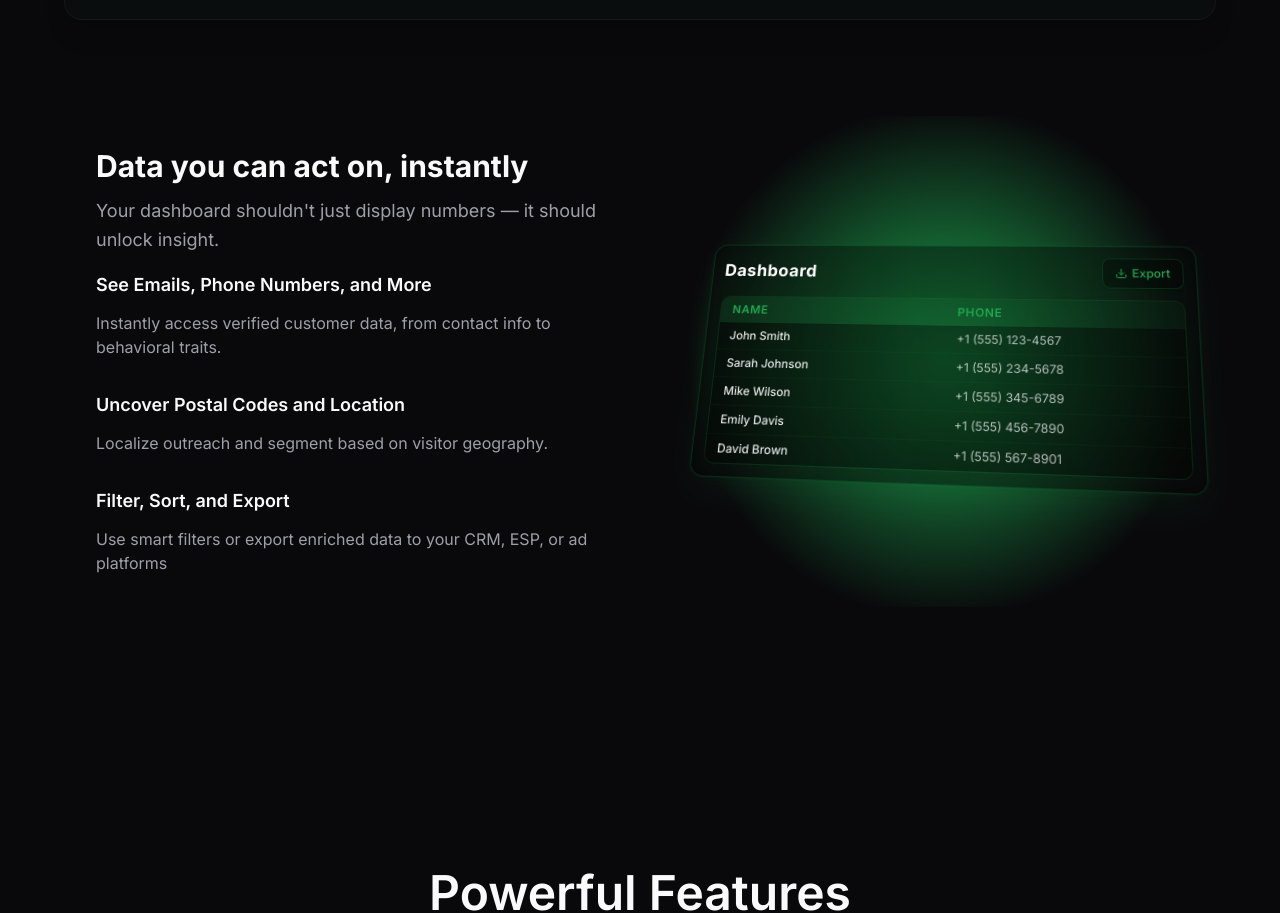
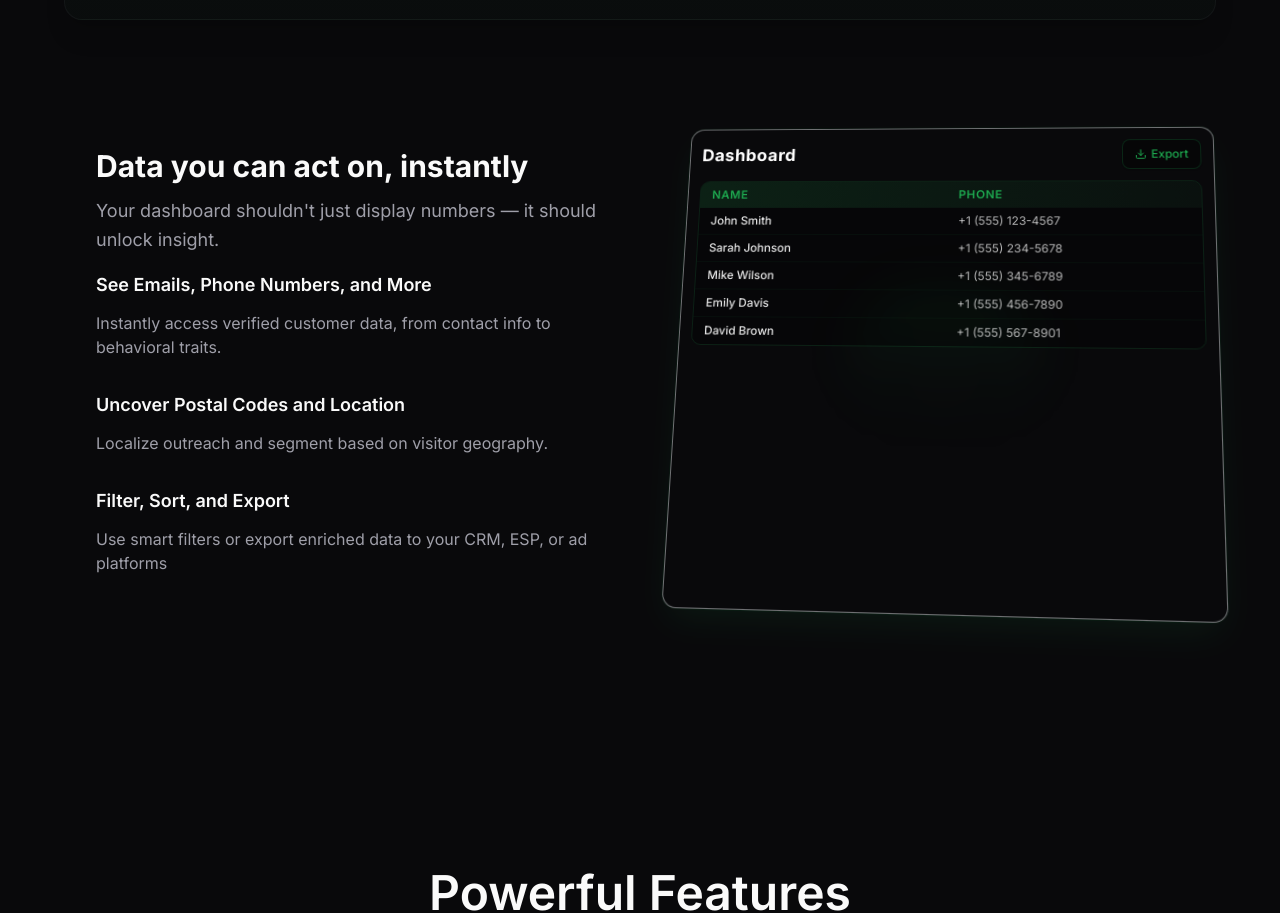
Before and after one commit to jakek14/powerdataplus, a Next.js app: page / in a window 1280 px wide. Shown: the part 3064-3977 px from the top of the page. Built offline with nearby package versions, Linux system fonts and the light colour scheme.

Commit message:
Remove radial glow effects to fix environment consistency issues

```diff
--- a/app/globals.css
+++ b/app/globals.css
@@ -345,14 +345,6 @@
   display: none;  /* Safari and Chrome */
 }
 
-.bg-radial-gradient {
-  background: radial-gradient(
-    circle at center,
-    var(--brand) 0%,
-    transparent 70%
-  );
-}
-
 /* Force dark mode for static exports */
 html.dark {
   color-scheme: dark;
--- a/components/ui/3d-dashboard.tsx
+++ b/components/ui/3d-dashboard.tsx
@@ -39,20 +39,9 @@ const Dashboard3D: React.FC = () => {
 
   return (
     <div className="relative w-full h-full">
-      {/* Radial Green Glow Background - Reduced intensity */}
-      <div className="absolute inset-0 bg-radial-gradient from-[#1da84f]/5 via-transparent to-transparent pointer-events-none" />
-
-      {/* Spotlight Effect - Reduced size and intensity */}
-      <div className="absolute top-1/2 left-1/2 transform -translate-x-1/2 -translate-y-1/2 w-[200px] h-[150px] bg-gradient-to-b from-[#1da84f]/10 via-[#1da84f]/3 to-transparent rounded-full blur-xl pointer-events-none" />
-
-      {/* Main Dashboard Container */}
-      <div className="relative z-10 flex items-center justify-center w-full h-full">
-        <div className="transform-gpu animate-fade-in-up">
-          {/* 3D Dashboard Panel */}
-          <div className="relative transform-gpu animate-float">
-            {/* Panel 1 - Main Table */}
+      {/* Remove radial gradient glow */}
       <div
-              className="relative w-[300px] sm:w-[400px] lg:w-[500px] bg-black/40 backdrop-blur-md border border-[#1da84f]/20 rounded-xl shadow-xl transform-gpu transition-all duration-500 ease-out"
+        className="relative w-full h-full bg-card rounded-xl border border-border/50 overflow-hidden"
         style={{
           transform: isHovered
             ? 'perspective(800px) rotateX(0deg) rotateY(0deg) rotateZ(0deg)'
@@ -62,8 +51,8 @@ const Dashboard3D: React.FC = () => {
         onMouseEnter={() => setIsHovered(true)}
         onMouseLeave={() => setIsHovered(false)}
       >
-              {/* Glow Effect - Reduced intensity */}
-              <div className="absolute inset-0 bg-gradient-to-r from-[#1da84f]/3 via-transparent to-[#1da84f]/3 rounded-xl blur-sm" />
+        {/* Spotlight Effect - Reduced size and intensity */}
+        <div className="absolute top-1/2 left-1/2 transform -translate-x-1/2 -translate-y-1/2 w-[200px] h-[150px] bg-gradient-to-b from-[#1da84f]/10 via-[#1da84f]/3 to-transparent rounded-full blur-xl pointer-events-none" />
 
         {/* Content */}
         <div className="relative p-3">
@@ -117,11 +106,6 @@ const Dashboard3D: React.FC = () => {
           </div>
         </div>
       </div>
-
-
-          </div>
-        </div>
-      </div>
     </div>
   )
 }
```
Lines whose indentation alone changed are shown as unchanged.
